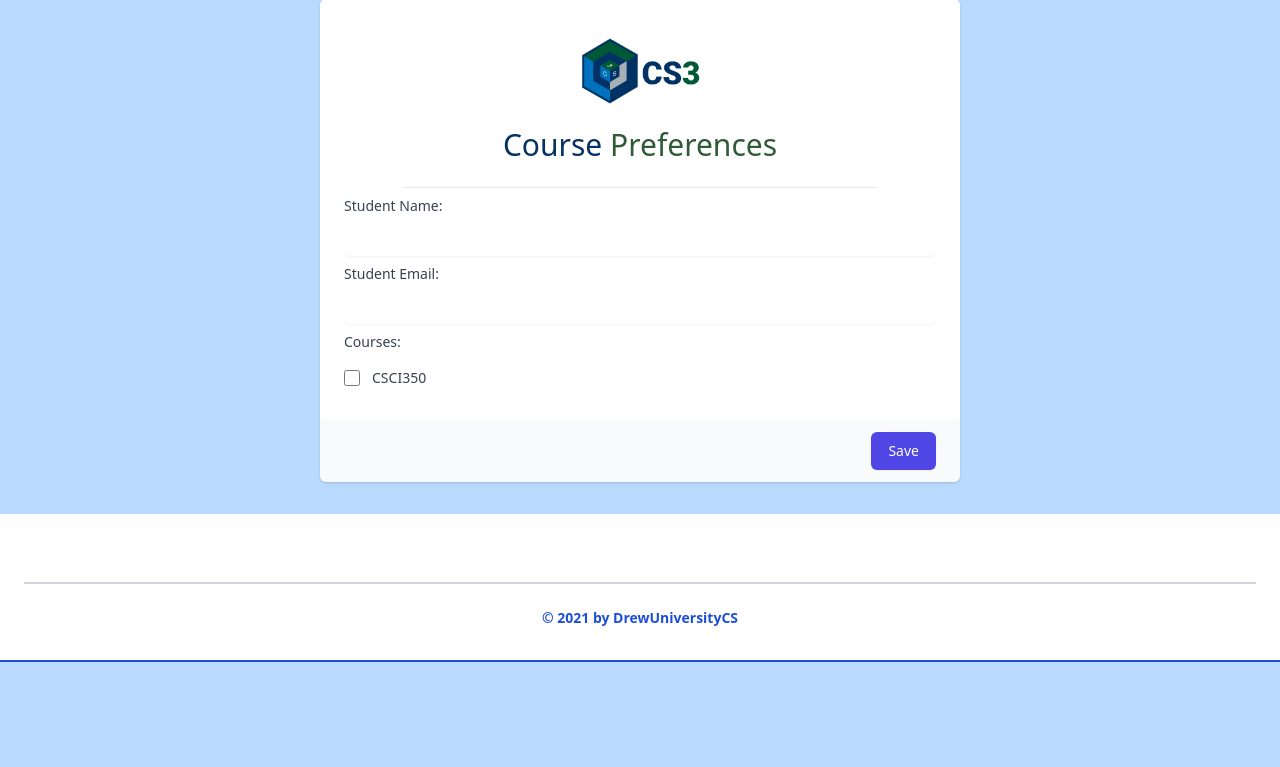
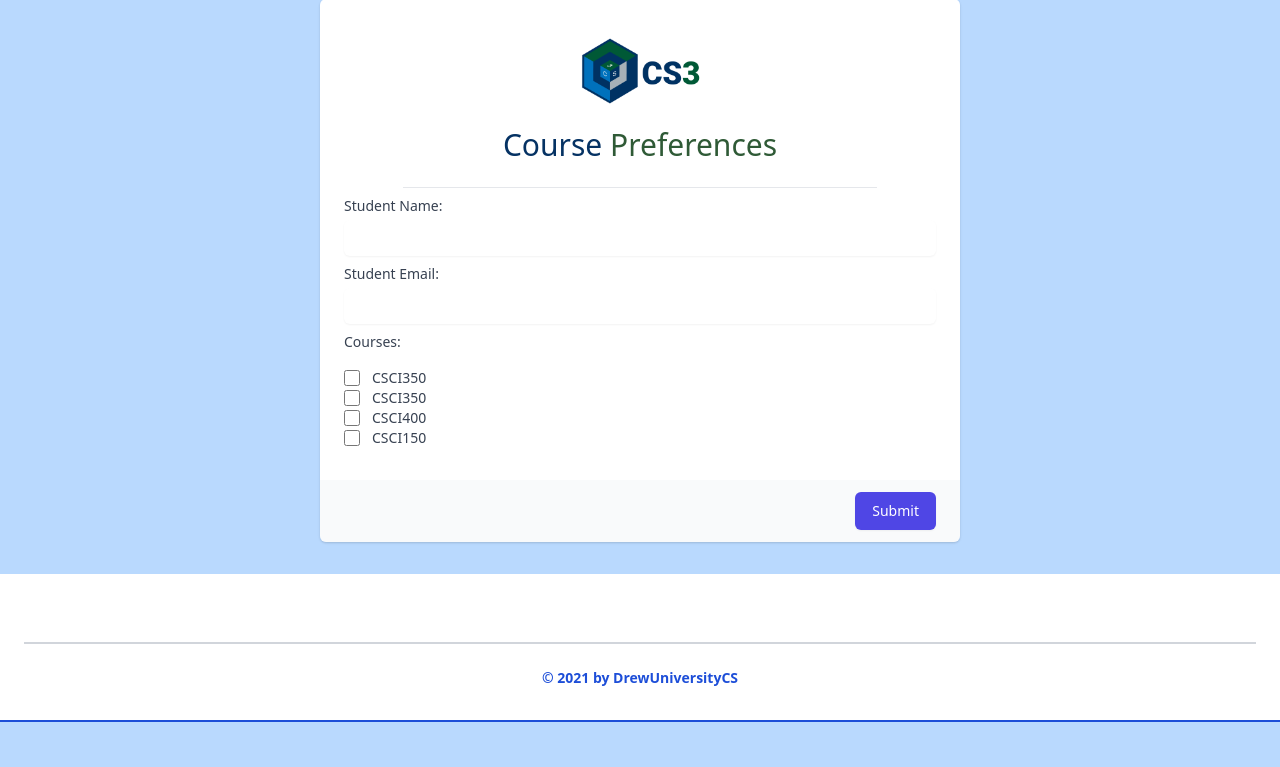
Before and after one commit to DrewUniversityCS/CS3, a Django app: page /student-form in a window 1280 px wide. Shown: the part 33-800 px from the top of the page. Run offline with Django 3.2, Linux system fonts and the light colour scheme.

Commit message:
checkbox

```diff
--- a/templates/pages/student-form.html
+++ b/templates/pages/student-form.html
@@ -59,7 +59,31 @@
 						  </div>
 						</div>
 
+                        <div class="flex items-start">
+							<div class="flex items-center h-5">
+							  <input id="CSCI350" name="CSCI350" type="checkbox" class="focus:ring-indigo-500 h-4 w-4 text-indigo-600 border-gray-300 rounded js_subject_checkbox">
+							</div>
+							<div class="ml-3 text-sm">
+							  <label for="CSCI350" class="font-medium text-gray-700">CSCI350</label>
+							</div>
+						  </div>
+						  <div class="flex items-start">
+							<div class="flex items-center h-5">
+							  <input id="CSCI400" name="CSCI400" type="checkbox" class="focus:ring-indigo-500 h-4 w-4 text-indigo-600 border-gray-300 rounded js_subject_checkbox">
+							</div>
+							<div class="ml-3 text-sm">
+							  <label for="CSCI400" class="font-medium text-gray-700">CSCI400</label>
+							</div>
+						  </div>
 
+						  <div class="flex items-start">
+							<div class="flex items-center h-5">
+							  <input id="CSCI150" name="CSCI150" type="checkbox" class="focus:ring-indigo-500 h-4 w-4 text-indigo-600 border-gray-300 rounded js_subject_checkbox">
+							</div>
+							<div class="ml-3 text-sm">
+							  <label for="CSCI150" class="font-medium text-gray-700">CSCI150</label>
+							</div>
+						  </div>
 
 
 
@@ -68,7 +92,7 @@
 			</div>
 			<div class="px-4 py-3 bg-gray-50 text-right sm:px-6">
 			  <button type="submit" class="inline-flex justify-center py-2 px-4 border border-transparent shadow-sm text-sm font-medium rounded-md text-white bg-indigo-600 hover:bg-indigo-700 focus:outline-none focus:ring-2 focus:ring-offset-2 focus:ring-indigo-500">
-				Save
+				Submit
 			  </button>
 			</div>
 		  </div>
@@ -77,10 +101,12 @@
   </div>
   {% include "components/footer.html" %}
 
+
+  {# making sure no more than 8 are selceted as no one can take more thsn 8 courses  #}
   <script>
 	$("input:checkbox.js_subject_checkbox").click(function() {
 	    console.log($("input:checkbox:checked.js_subject_checkbox").length);
-        var bol = $("input:checkbox:checked.js_subject_checkbox").length >= 5;
+        var bol = $("input:checkbox:checked.js_subject_checkbox").length >= 8;
         $("input:checkbox.js_subject_checkbox").not(":checked").attr("disabled",bol);
 	});
   </script>
```
